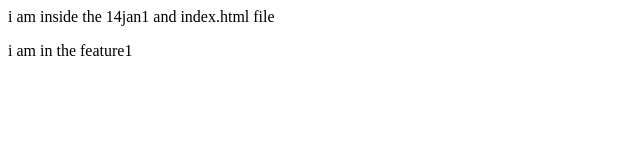
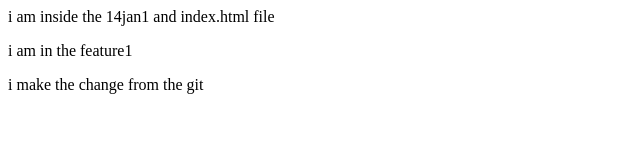
Before and after one commit to vishukanase/14jan1, a plain HTML site: page index.html in a window 1280 px wide. Shown: the whole page, without its empty margins (0-640 px from the left). Drawn offline with Linux system fonts and the light colour scheme.

Commit message:
Update index.html

```diff
--- a/index.html
+++ b/index.html
@@ -1,2 +1,3 @@
 <p>i am inside the 14jan1 and index.html file </p>
 <p>i am in the feature1 </p>
+<p>i make the change from the git </p>
```
